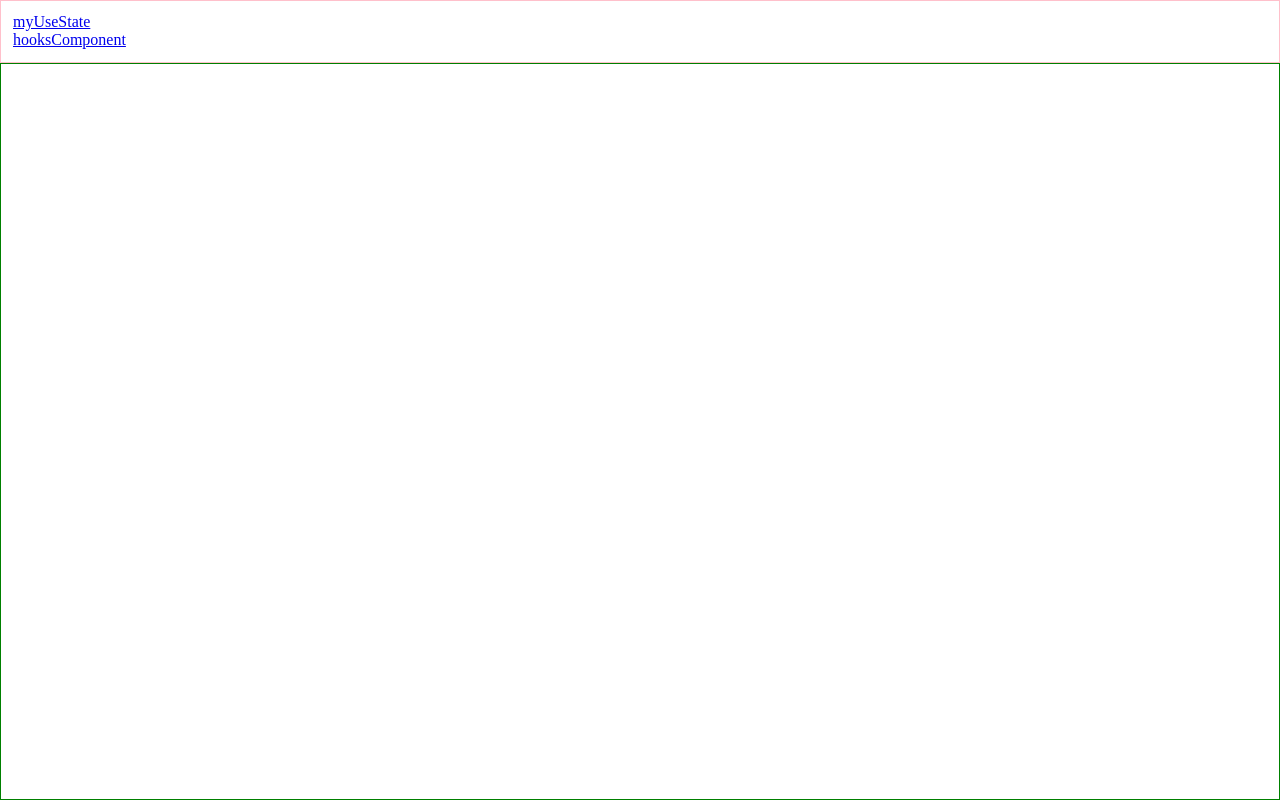
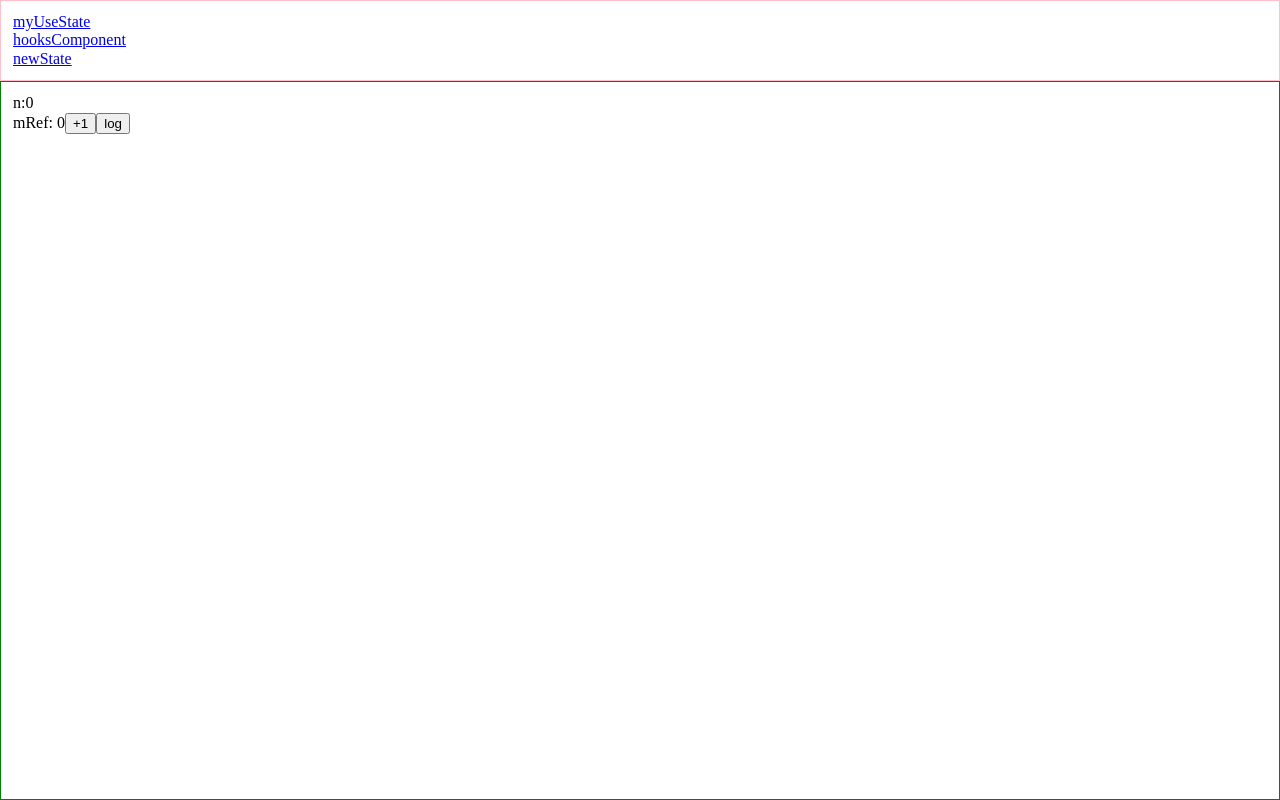
Before and after one commit to wangkaiwd/react-hooks-ts-practice, a React (Create React App) app: page /newState in a window 1280 px wide. Built offline with nearby package versions, Linux system fonts and the light colour scheme.

Commit message:
feat: async update state, find n is different with previous

```diff
--- a/src/config/routerConfig.tsx
+++ b/src/config/routerConfig.tsx
@@ -1,5 +1,6 @@
 import Counter from '@/views/myUseState/myUseState';
 import ClassVsHooks from '@/views/classVsHooks/ClassVsHooks';
+import NewState from '@/views/myUseState/newState';
 
 const routerConfig = [
   {
@@ -12,5 +13,10 @@ const routerConfig = [
     title: 'hooksComponent',
     component: ClassVsHooks,
   },
+  {
+    path: '/newState',
+    title: 'newState',
+    component: NewState,
+  },
 ];
 export default routerConfig;
--- a/src/views/myUseState/newState.tsx
+++ b/src/views/myUseState/newState.tsx
@@ -1,15 +1,26 @@
-import React, { useState } from 'react';
+import React, { useRef, useState } from 'react';
 
 const NewState = () => {
+  // 每次执行时都会重新创建一个新的n,只不过n的在赋值的时候会选择组件中全局挂载的值，不再使用默认值
   const [n, setN] = useState(0);
-
+  console.log('n1', n);
+  let mRef = useRef(0); // 会每次进行修改，更新
+  const onClick = () => {
+    setN(n + 1);
+    mRef.current = mRef.current + 1;
+  };
   return (
     <div>
-      <button onClick={() => setN(n + 1)}>+1</button>
+      n:{n} <br/>
+      mRef: {mRef.current}
+      <button onClick={onClick}>+1</button>
       <button onClick={
         () => {
+          console.log('n2', n);
+          console.log('m2', mRef.current);
           setTimeout(() => {
-            console.log(`n: ${n}`);
+            console.log(`n3: ${n}`); // 这里的n为什么是之前的n，完全理解不了
+            console.log(`m3: ${mRef.current}`);
           }, 3000);
         }
       }
```
